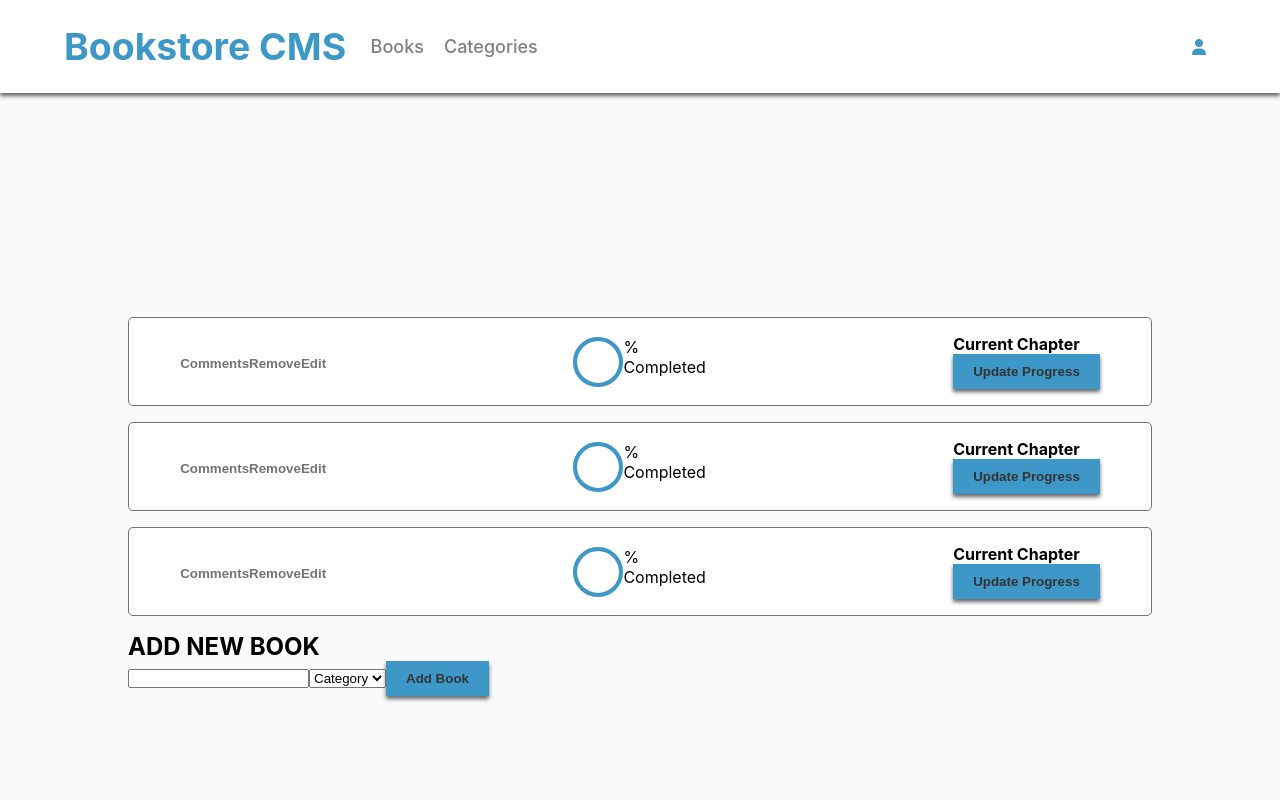
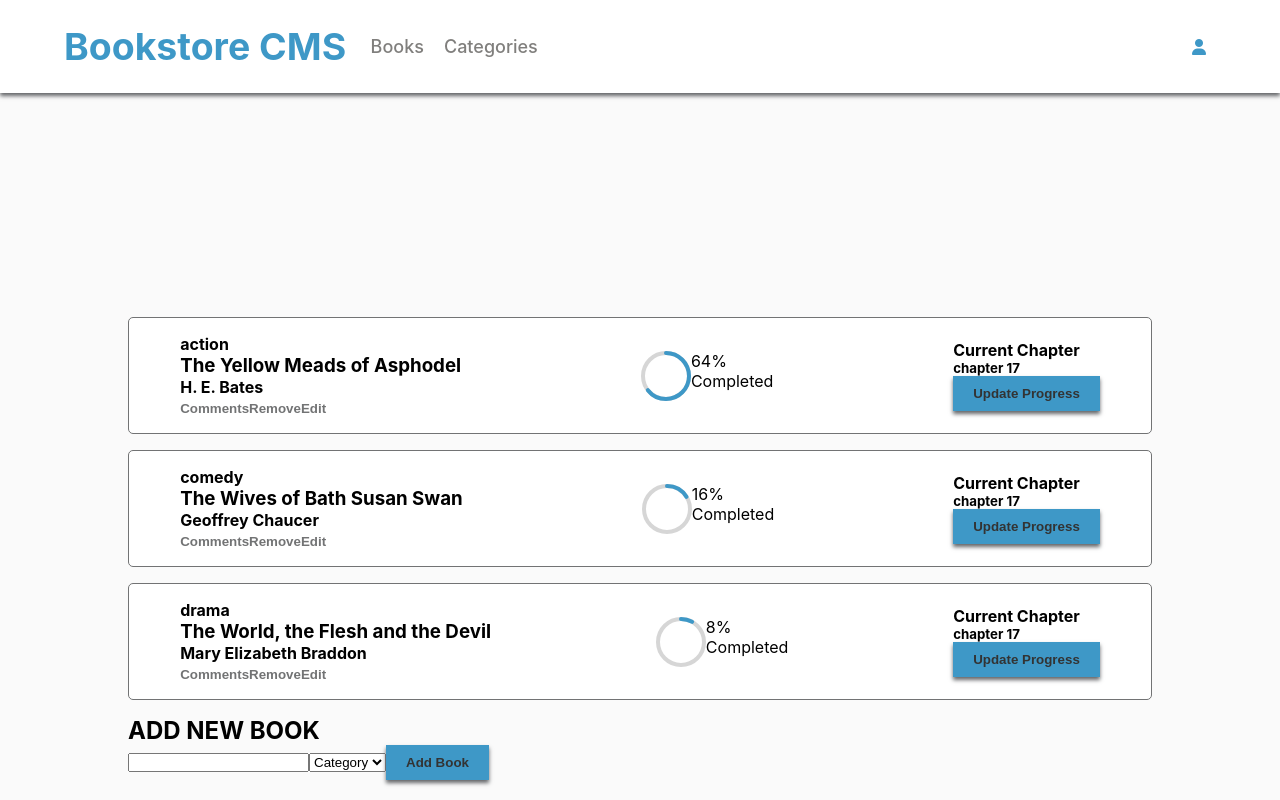
Before and after one commit to souad988/bookstore, a React (Create React App) app: page / in a window 1280 px wide. Built offline with nearby package versions, Linux system fonts and the light colour scheme.

Commit message:
Update README

```diff
--- a/src/components/AddBook.js
+++ b/src/components/AddBook.js
@@ -6,8 +6,8 @@ function AddBook() {
       <h2>ADD NEW BOOK</h2>
       <form>
         <input />
-        <select name="category" required>
-          <option value="" disabled selected hidden>Category</option>
+        <select name="category" required defaultValue="Category">
+          <option value="Category" disabled hidden>Category</option>
           <option value="comedy">comedy</option>
           <option value="drama">drama</option>
           <option value="classic">classic</option>
--- a/src/components/Books.js
+++ b/src/components/Books.js
@@ -31,7 +31,16 @@ function Books() {
   ];
   return (
     <div className="books_container">
-      {books.map((book) => <Book key={book.id} book={book} />)}
+      {books.map((book) => (
+        <Book
+          key={book.id}
+          author={book.author}
+          title={book.title}
+          category={book.category}
+          progress={book.progress}
+          chapter={book.chapter}
+        />
+      ))}
       <AddBook />
     </div>
   );
--- a/src/components/book/Book.js
+++ b/src/components/book/Book.js
@@ -23,8 +23,8 @@ function Book({ ...props }) {
         </div>
       </div>
 
-      <BookProgress book={progress} />
-      <BookChapter book={chapter} />
+      <BookProgress progress={progress} />
+      <BookChapter chapter={chapter} />
     </div>
   );
 }
```
Also changed, not shown: 1 other file (tests, documents, lock files or other folders).
